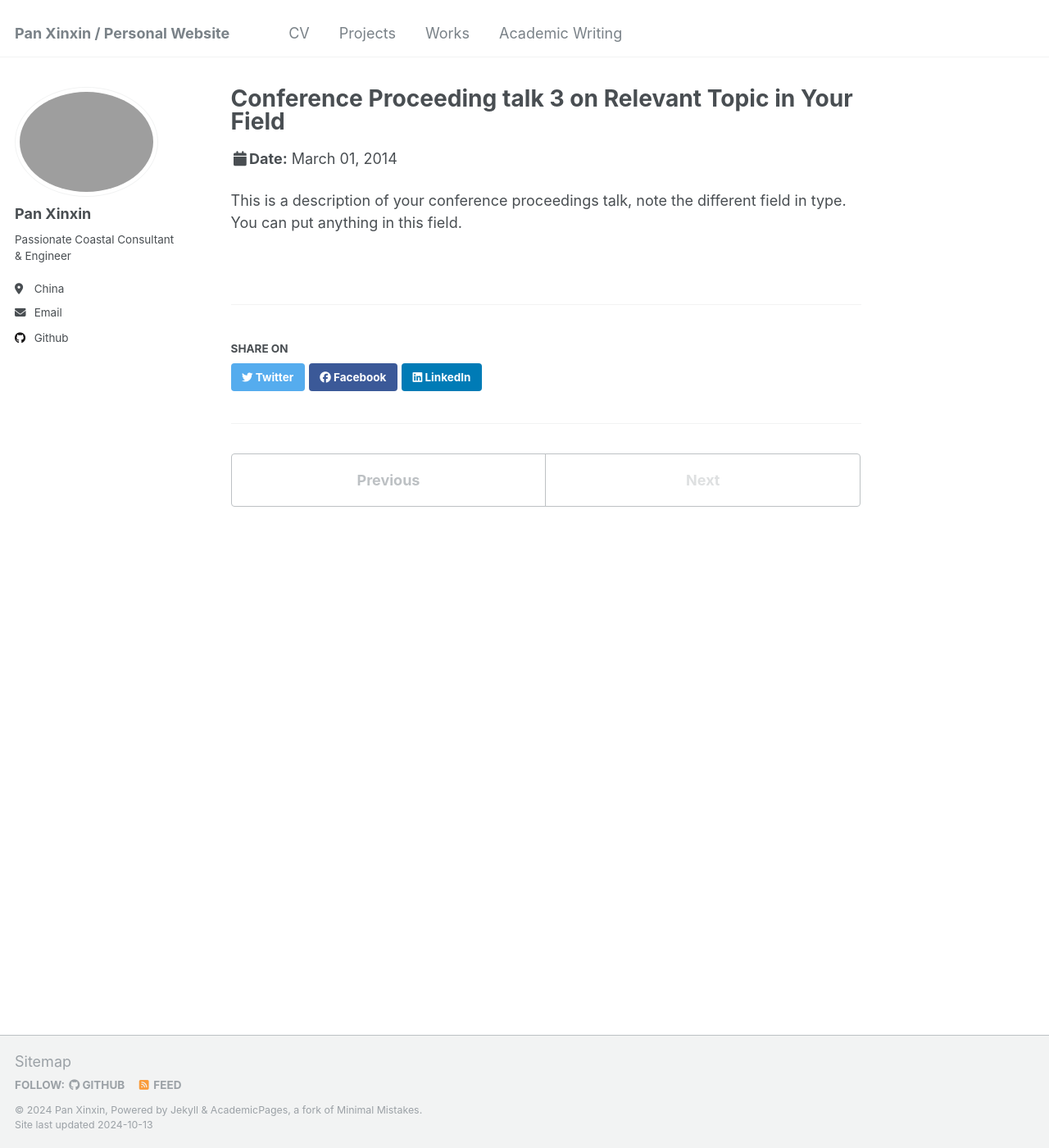
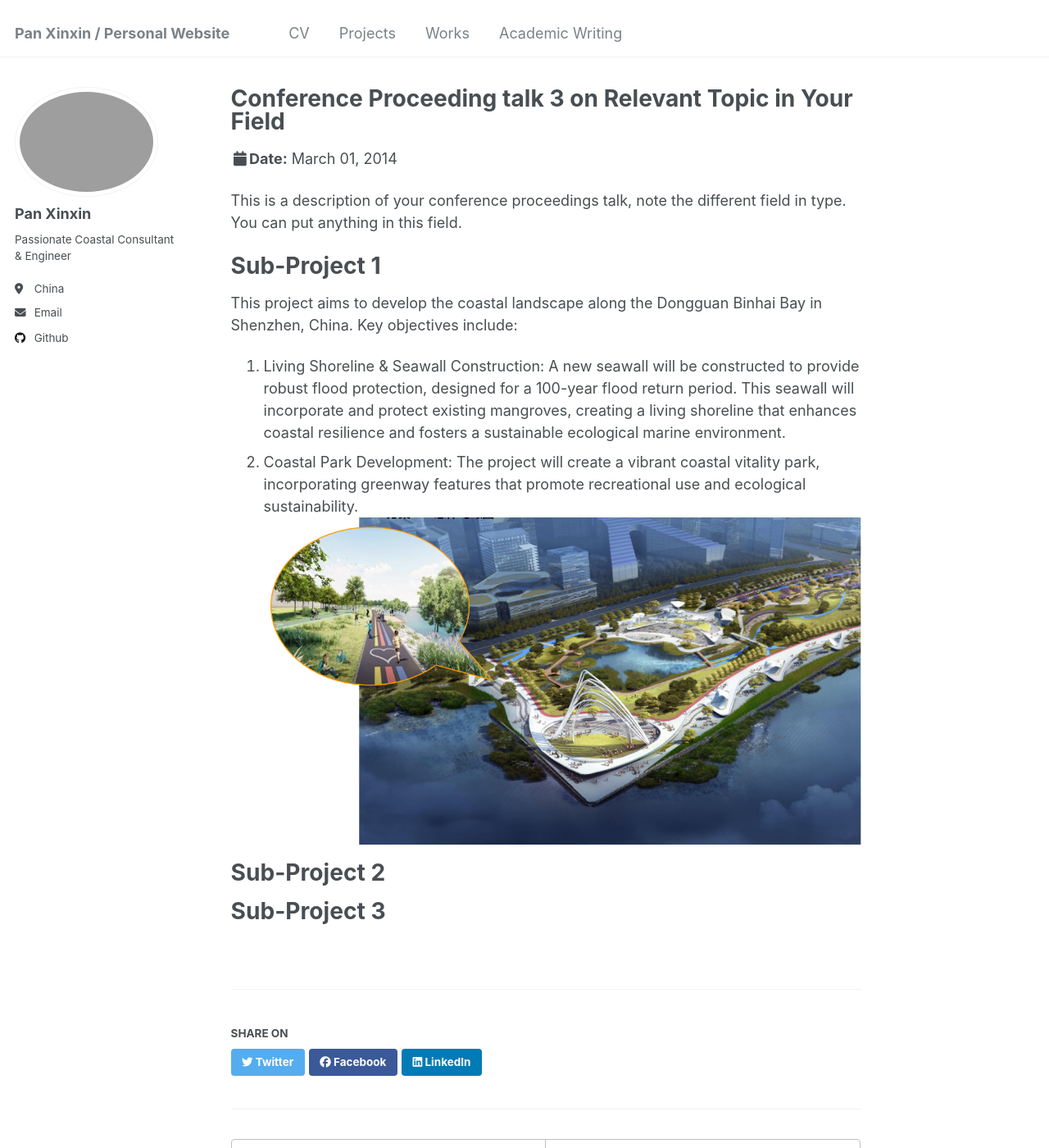
Before and after one commit to kingdaxing/kingdaxing.github.io, a Jekyll site: the page built from _talks/2014-03-01-talk-3.md, in a window 1280 px wide and 1400 px high. Shown: the whole window at 82% size. Built offline with Jekyll 4.4.1, drawn with Linux system fonts in a browser that asks for light colours; a file with an impossible date is left out.

Commit message:
Update 2014-03-01-talk-3.md

```diff
--- a/_talks/2014-03-01-talk-3.md
+++ b/_talks/2014-03-01-talk-3.md
@@ -9,3 +9,21 @@ location: "Los Angeles, CA"
 ---
 
 This is a description of your conference proceedings talk, note the different field in type. You can put anything in this field.
+
+
+Sub-Project 1
+======
+This project aims to develop the coastal landscape along the Dongguan Binhai Bay in Shenzhen, China.
+Key objectives include:
+1. Living Shoreline & Seawall Construction: A new seawall will be constructed to provide robust flood protection, designed for a 100-year flood return period. This seawall will incorporate and protect existing mangroves, creating a living shoreline that enhances coastal resilience and fosters a sustainable ecological marine environment.
+2. Coastal Park Development: The project will create a vibrant coastal vitality park, incorporating greenway features that promote recreational use and ecological sustainability. <br/><img src='/images/work1-1.png'>
+
+
+Sub-Project 2
+======
+
+
+
+
+Sub-Project 3
+======
```
